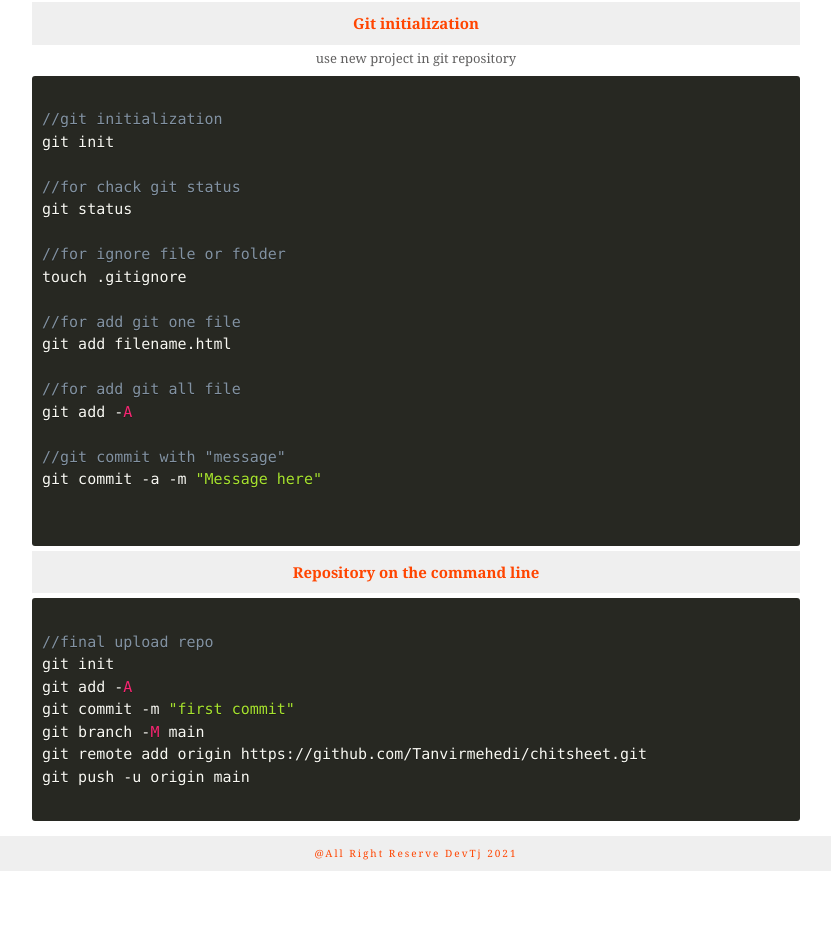
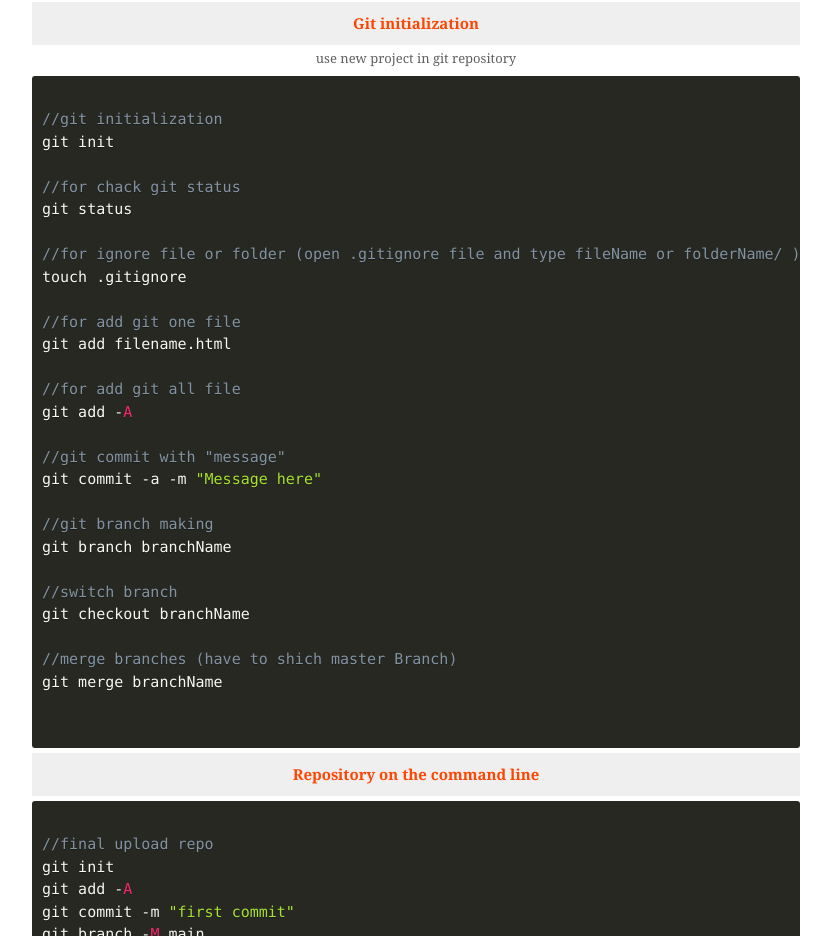
Before and after one commit to Tanvirmehedi/chitsheet, a website: page git.html in a window 1280 px wide. Shown: the part 709-1645 px from the top of the page, without its empty margins (224-1055 px from the left). Before the commit the page ends 1580 px from the top, so only its background shows below. Drawn offline with Linux system fonts and the light colour scheme; a web font is replaced by a local one.

Commit message:
git change

```diff
--- a/git.html
+++ b/git.html
@@ -74,7 +74,7 @@ git init
 //for chack git status
 git status
 
-//for ignore file or folder
+//for ignore file or folder (open .gitignore file and type fileName or folderName/ )
 touch .gitignore
 
 //for add git one file
@@ -85,6 +85,15 @@ git add -A
 
 //git commit with "message"
 git commit -a -m "Message here"
+
+//git branch making
+git branch branchName
+
+//switch branch
+git checkout branchName
+
+//merge branches (have to shich master Branch)
+git merge branchName
 
             </code></pre>
           </section>
```
